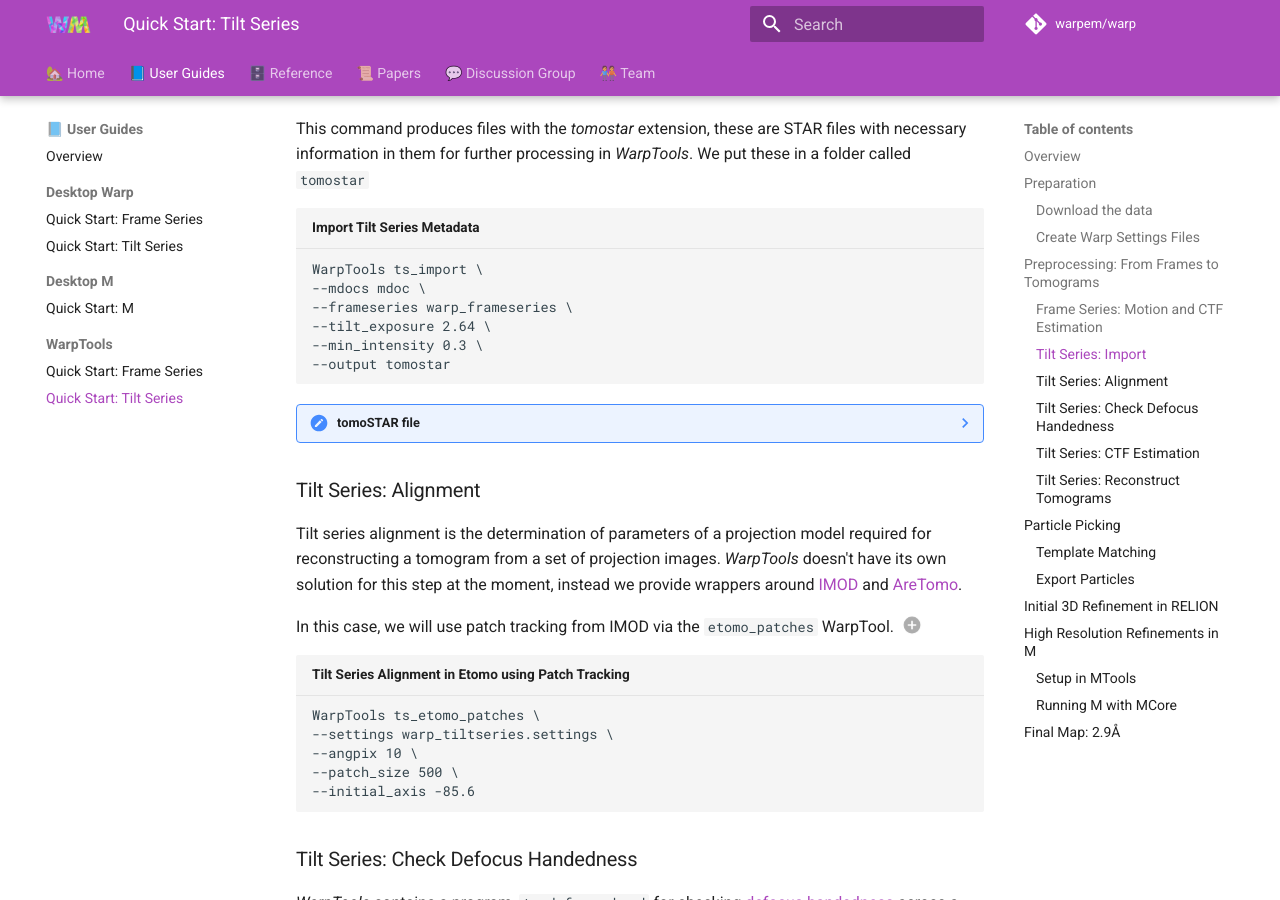
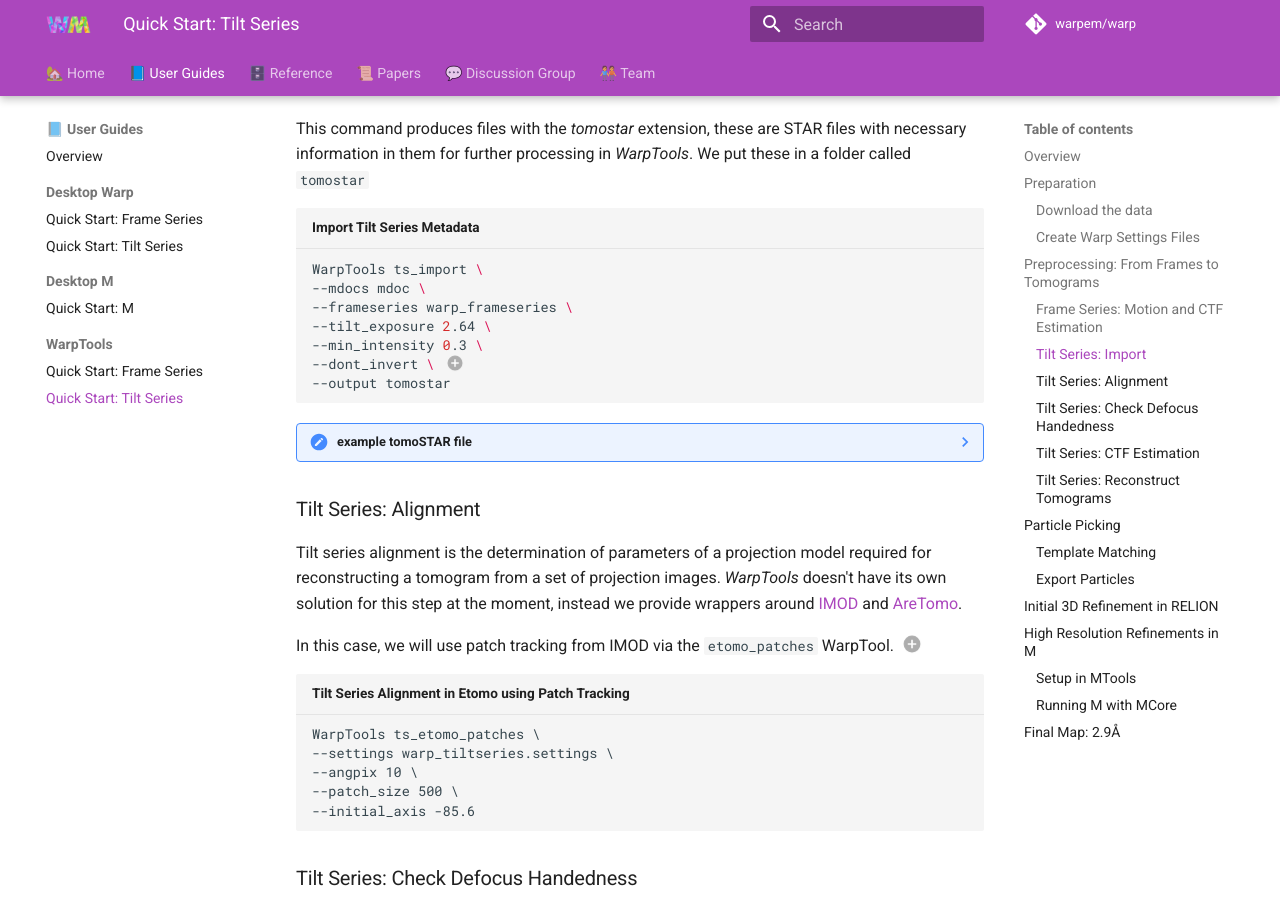
Before and after one commit to warpem/warp, an MkDocs documentation site: the page built from docs/user_guide/warptools/quick_start_warptools_tilt_series.md, in a window 1280 px wide and 900 px high, scrolled down 4342 px. Built offline with MkDocs 1.6.1 and Material for MkDocs 9.7.7, drawn with Linux system fonts in a browser that asks for light colours; emoji names are drawn with the system emoji font; comment, search, counter and statistics services are not loaded; some of the changed lines change nothing that is shown.

Commit message:
invert tilt angles on import in ts processing example (#75)

````diff
--- a/docs/user_guide/warptools/quick_start_warptools_tilt_series.md
+++ b/docs/user_guide/warptools/quick_start_warptools_tilt_series.md
@@ -616,16 +616,21 @@
 necessary information in them for further processing in *WarpTools*.
 We put these in a folder called `tomostar`
 
-```txt title="Import Tilt Series Metadata"
+```sh title="Import Tilt Series Metadata"
 WarpTools ts_import \
 --mdocs mdoc \
 --frameseries warp_frameseries \
 --tilt_exposure 2.64 \
 --min_intensity 0.3 \
+--dont_invert \ # (1)!
 --output tomostar
 ```
 
-??? note "tomoSTAR file"
+1.  :man_raising_hand: this option inverts geometric handedness by flipping the
+    tomogram reconstruction through the XY plane, we do this here because we know for
+    this dataset it leads to the correct geometric handedness in the tomogram.
+
+??? note "example tomoSTAR file"
 
     ```txt title="TS_1.tomostar"
 
````
Also changed, not shown: 1 other file.
